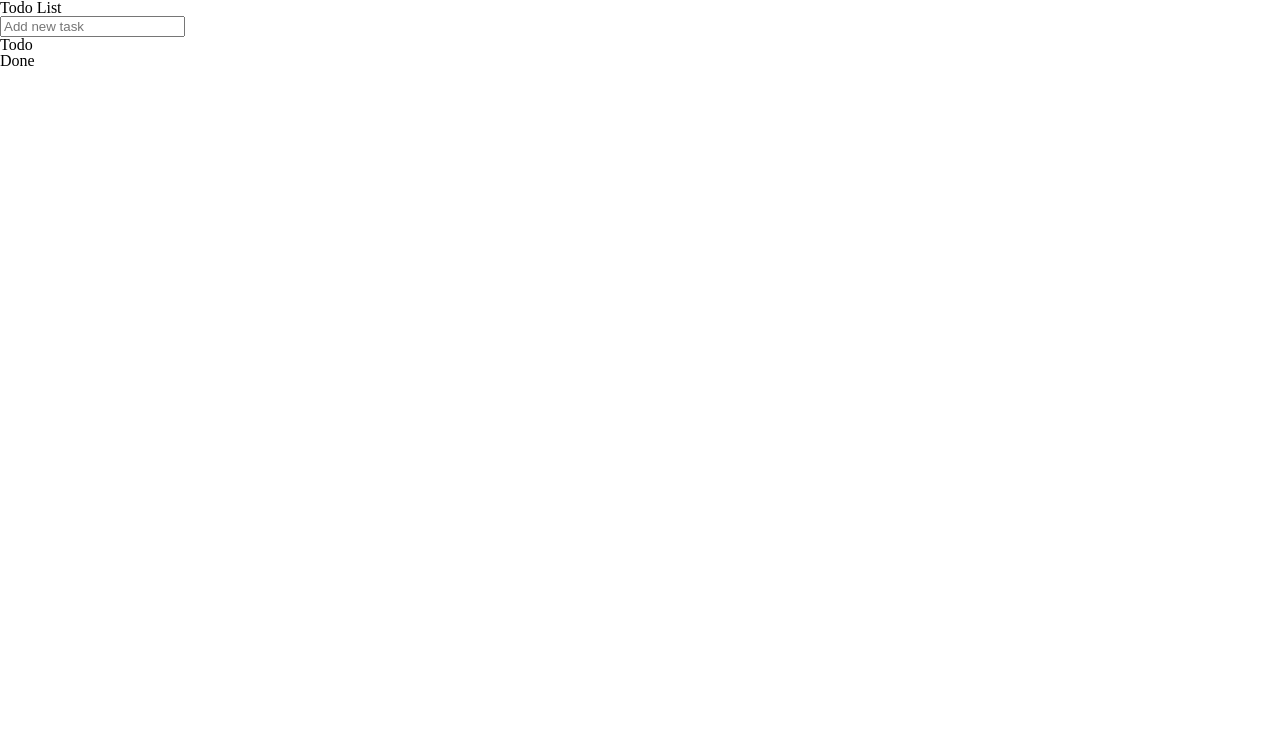
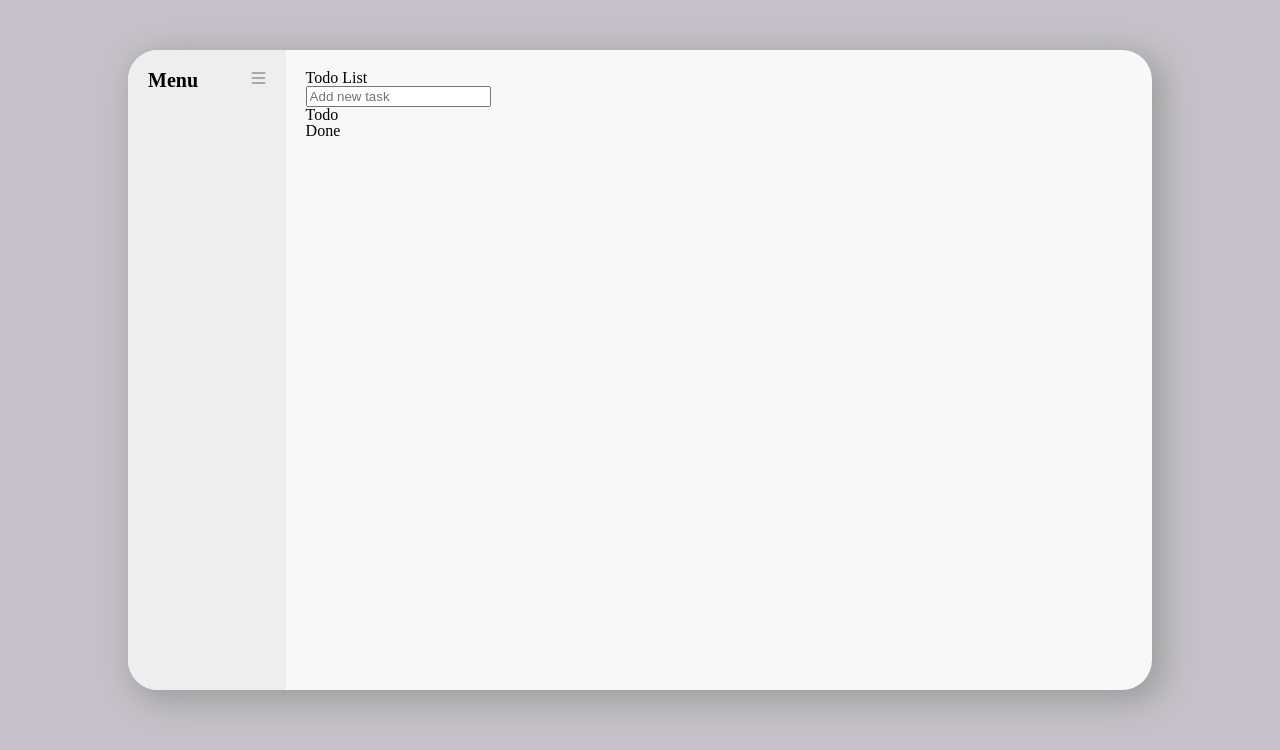
Before and after one commit to gdsc-konkuk/2023-gdsc-react-study, a plain HTML site: page week1/index.html in a window 1280 px wide. Drawn offline with Linux system fonts and the light colour scheme.

Commit message:
css: 틀 잡음

```diff
--- /dev/null
+++ b/week1/css/components/input.css
@@ -0,0 +1,3 @@
+.header{
+
+}
--- a/week1/css/style.css
+++ b/week1/css/style.css
@@ -1,5 +1,8 @@
 /*Reset*/
 @import "./reset.css";
+
+/*Components*/
+@import "components/input.css";
 
 @font-face {
     font-family: 'Dovemayo_gothic';
@@ -7,8 +10,53 @@
     font-weight: normal;
     font-style: normal;
 }
+body{
+    background-color: rgb(196, 194, 200);
+}
 
 .middle-line{
-    color: rgb(155, 155, 155);
+    color: rgb(172, 172, 172);
     text-decoration: line-through;
 }
+
+.content {
+    width: 80vw;
+    height: 80vh;
+    margin: 50px auto;
+    display: flex;
+    justify-content: flex-start;
+    align-items: center;
+    border-radius: 30px;
+    box-shadow: 8px 8px 30px 5px rgb(159, 159, 159);
+    background-color: rgb(248, 248, 248);
+}
+
+.menu{
+    box-sizing: border-box;
+    width: 180px;
+    height: 100%;
+    border-radius: 30px 0 0px 30px;
+    display: flex;
+    justify-content: space-between;
+    align-items: flex-start;
+    background-color: rgb(238, 238, 238);
+    padding: 20px;
+}
+.menu__title{
+    font-size: 20px;
+    font-weight: 800;
+}
+.menu i{
+    left: 0;
+    color: rgb(169, 169, 169);
+}
+
+.main{
+    box-sizing: border-box;
+    width: 100%;
+    height: 100%;
+    padding: 20px 20px;
+    display: flex;
+    flex-direction: column;
+    justify-content: flex-start;
+}
--- a/week1/index.html
+++ b/week1/index.html
@@ -8,6 +8,11 @@
 </head>
 <body>
     <div class="content">
+        <div class="menu">
+            <h1 class="menu__title">Menu</h1>
+            <i class="fa-solid fa-bars"></i>
+        </div>
+        <div class="main">
             <div class="header">
                 <h1 class="header__title">Todo List</h1>
                 <form class="header__input-form" >
@@ -29,6 +34,8 @@
                 <ul class="done__list"></ul>
             </div>
         </div>
+    </div>
+
 
     <script src="https://kit.fontawesome.com/a31773844f.js" crossorigin="anonymous"></script>
     <script src="js/todo.js"></script>
```
Lines whose indentation alone changed are shown as unchanged.
